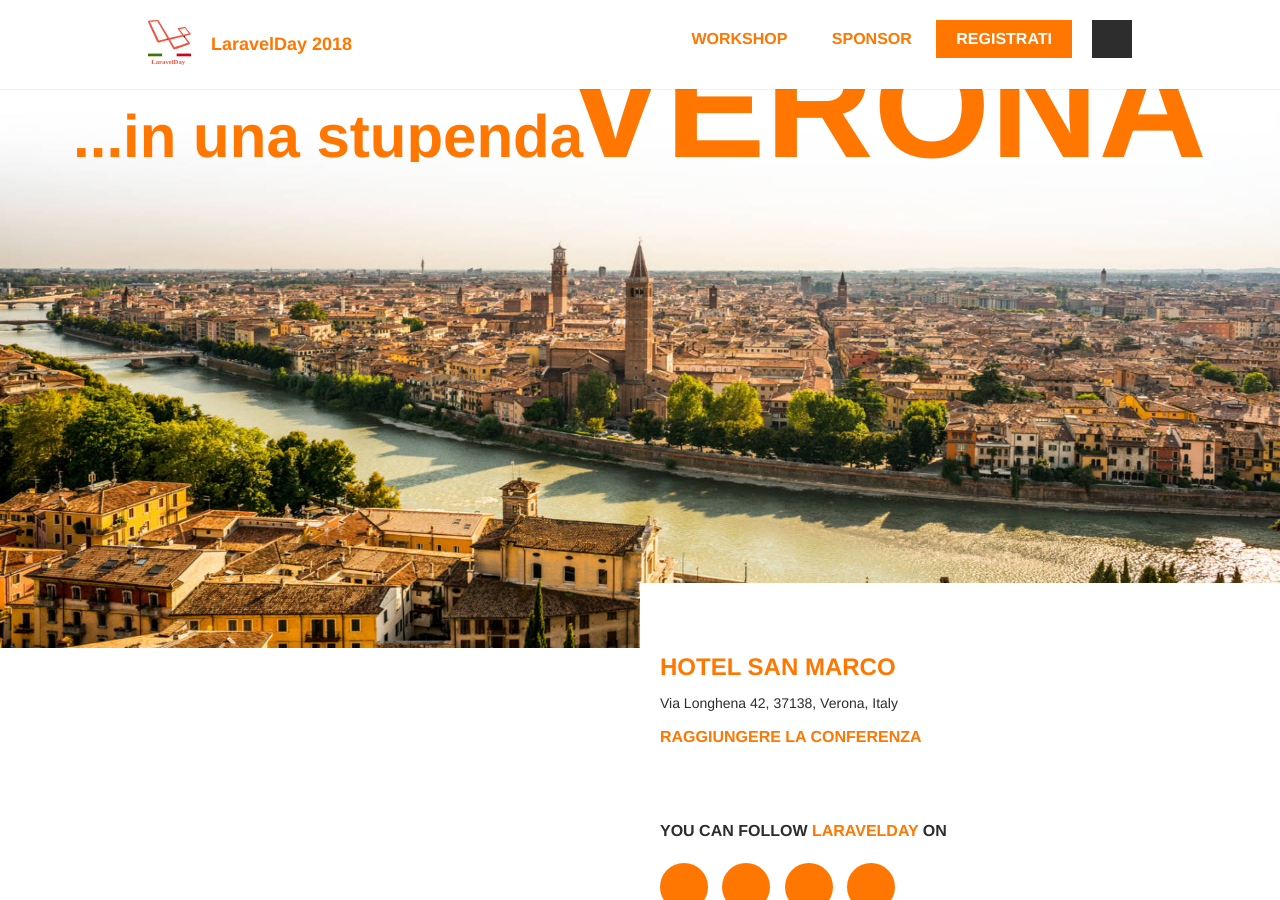
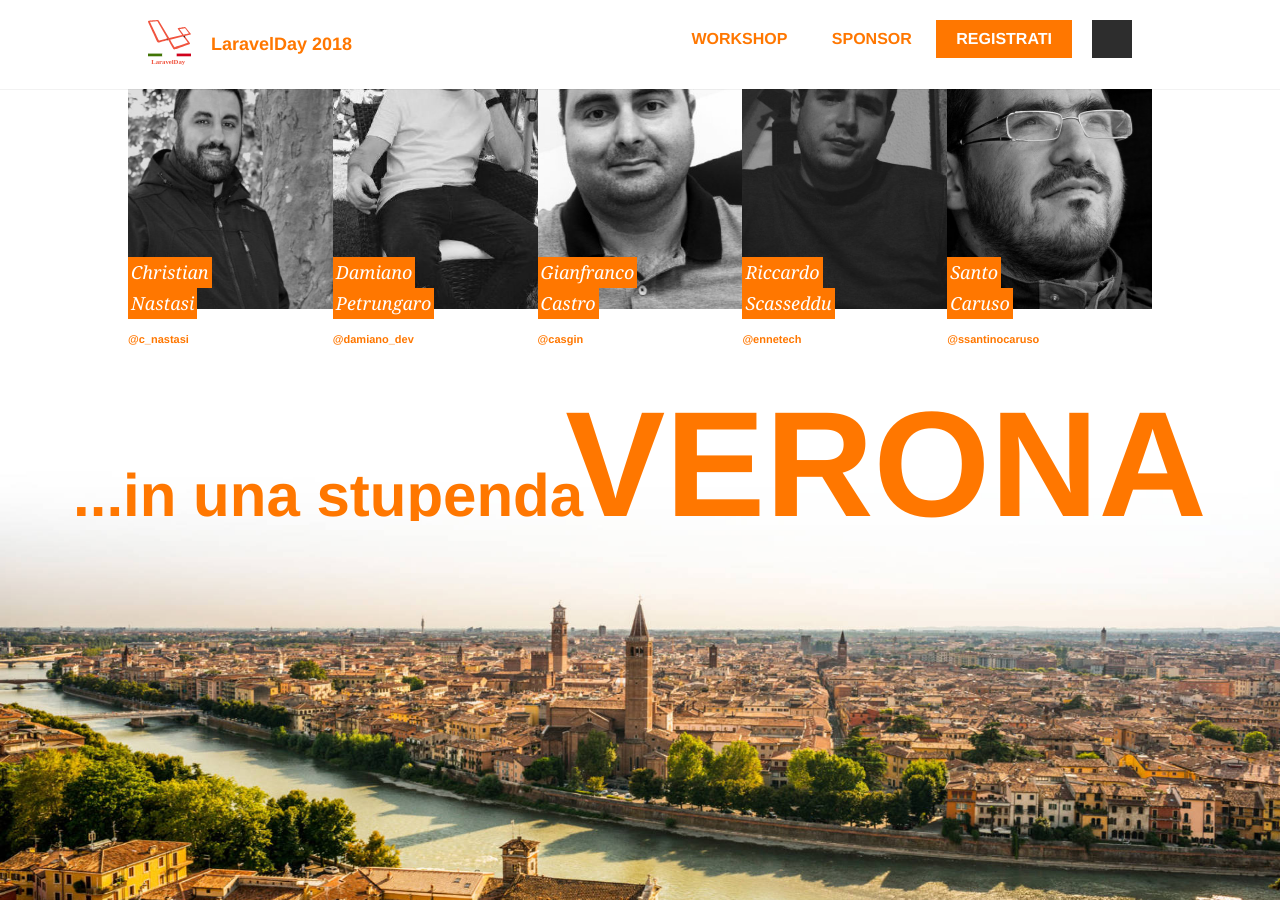
Before and after one commit to GrUSP/2018.laravelday.it, a Jekyll site: the page built from index.html, in a window 1280 px wide and 900 px high, scrolled down 1823 px. Built offline with Jekyll 4.4.1, drawn with Linux system fonts in a browser that asks for light colours; some web fonts are replaced; comment, search, counter and statistics services are not loaded; some of the changed lines change nothing that is shown.

Commit message:
Add confirmed speakers and talks (first batch)

```diff
--- a/_data/speakers.yml
+++ b/_data/speakers.yml
@@ -1,10 +1,42 @@
 # place images in:
 # img/conf-name/speaker/file.jpg
 list:
-#  -
-#    id: christopher-pecoraro
-#    description:
-#    image: christopher-pecoraro.jpg
-#    first_name: Christopher
-#    last_name: Pecoraro
-#    twitter: chris__pecoraro
+  -
+    id: christian-nastasi
+    description:
+    image: christian-nastasi.jpg
+    first_name: Christian
+    last_name: Nastasi
+    twitter: c_nastasi
+
+  -
+    id: damiano-petrungaro
+    description:
+    image: damiano-petrungaro.jpg
+    first_name: Damiano
+    last_name: Petrungaro
+    twitter: damiano_dev
+
+  -
+    id: gianfranco-castro
+    description:
+    image: gianfranco-castro.jpg
+    first_name: Gianfranco
+    last_name: Castro
+    twitter: casgin
+
+  -
+    id: riccardo-scasseddu
+    description:
+    image: riccardo-scasseddu.jpg
+    first_name: Riccardo
+    last_name: Scasseddu
+    twitter: ennetech
+
+  -
+    id: santo-caruso
+    description:
+    image: santo-caruso.jpg
+    first_name: Santo
+    last_name: Caruso
+    twitter: ssantinocaruso
--- a/_data/talks.yml
+++ b/_data/talks.yml
@@ -1,6 +1,65 @@
-#-
-#  speaker_id:
-#    - christopher-pecoraro
-#  title: "RESTful API: la novità in Laravel 5.5"
-#  extract: >
-#    Laravel 5.5 ha aggiunto alcune cose per aiutarci a creare più velocemente la basi di un API restful. Per esempio, adesso i transformer sono stati integrati, quindi non c'è più bisogno di includere Fractal. Questa talk parlerà degli step necessari per creare un'API RESTful semplice partendo da zero, usando la varie novità.
+-
+  speaker_id:
+    - christian-nastasi
+  title: Modern PHP development with Laravel 5.6
+  extract: >
+    In soli 5 anni il mondo PHP si è rivoluzionato completamente. Prima di allora veniva considerato un semplice
+    linguaggio di scripting per siti web di piccole dimensioni. Ora ha guadagnato a tutti gli effetti lo status di
+    linguaggio di programmazione per professionisti da utilizzare all’interno di contesti Enterprise.
+    Tutto nacque grazie a Composer ed il suo gestore delle dipendenze. Da quel momento in poi la community ha potuto
+    condividere librerie open source con una facilità mai vista prima, creando un campo fertile e dando spazio
+    all’innovazione. Tra i principali utilizzatori delle novità introdotte vi è sicuramente Laravel, il framework
+    backend con piu star su GitHub e tutt’ora in fortissima crescita. In questo talk faremo un overview sulle principali
+    metodologie di sviluppo moderne. Si passerà dal TDD al Continuous Integration, continuando per Clean Code, Object
+    Calisthenics, principi di Domain Driven Design ed Architettura Esagonale.
+
+-
+  speaker_id:
+    - damiano-petrungaro
+  title: Modern PHP development with Laravel 5.6
+  extract: >
+    In soli 5 anni il mondo PHP si è rivoluzionato completamente. Prima di allora veniva considerato un semplice
+    linguaggio di scripting per siti web di piccole dimensioni. Ora ha guadagnato a tutti gli effetti lo status di
+    linguaggio di programmazione per professionisti da utilizzare all’interno di contesti Enterprise.
+    Tutto nacque grazie a Composer ed il suo gestore delle dipendenze. Da quel momento in poi la community ha potuto
+    condividere librerie open source con una facilità mai vista prima, creando un campo fertile e dando spazio
+    all’innovazione. Tra i principali utilizzatori delle novità introdotte vi è sicuramente Laravel, il framework
+    backend con piu star su GitHub e tutt’ora in fortissima crescita. In questo talk faremo un overview sulle principali
+    metodologie di sviluppo moderne. Si passerà dal TDD al Continuous Integration, continuando per Clean Code, Object
+    Calisthenics, principi di Domain Driven Design ed Architettura Esagonale.
+
+-
+  speaker_id:
+    - gianfranco-castro
+  title: Sviluppare API con Laravel e Serverless su AWS
+  extract: >
+    Una della più grandi innovazioni legate al cloud computing è sicuramente rappresentato dall'ecosistema Serverless
+    cui negli ultimi anni abbiamo assistito a una grande diffusione di questo paradigma di sviluppo.
+    Il serverless è un ecosistema di servizi e metodi di progettazione dai confini molto ampi e che necessita di un
+    certo spirito critico per essere inquadrato nel modo giusto e impiegato nei propri progetti.
+    Nel caso di un'applicazione Laravel su Serverless in ambiente AWS occorre adottare qualche accorgimento e
+    configurazione per utilizzarne a pieno i vantaggi.
+    In questo talk vedremo come sviluppare un API REST completa di feature come autenticazione JWT, rate-limit, cache
+    e best practice e vederla girare su un'ambiente AWS Serveless; si affronterà anche come monitorarne il
+    funzionamento, progeettare ed effettuare i test, per avere API sempre "up & running"
+
+-
+  speaker_id:
+    - riccardo-scasseddu
+  title: Deploying Laravel from dev to production
+  extract: >
+    Writing good software is only half the effort that is needed to make it available to the public. In this session
+    we are going to look at what are the most common strategies to deploy a laravel application in a local,
+    self-hosted, paas and iaas envrioments comparing all the points to allow better understanding of why some solutions
+    are better than others in specific situation. Particolar attention will be made to the dev environment and how we
+    can ensure that it's the closest as production to avoid all the common pitfalls that we should have know of.
+
+-
+  speaker_id:
+    - santo-caruso
+  title: Docker for PHP Developers
+  extract: >
+    Parleremo di come configurare e utilizzare Docker in un progetto Laravel per uno sviluppatore che si inserisce in
+    un nuovo Team per la prima volta. Prendedermo come esempio alcuni progetti già pre-costituiti come Laravel Homestead
+    e Laradock fino ad arrivare ad a costruire un ambiente docker più strutturato con Laravel, Redis, Memcached, Laravel
+    Echo Server per avere un ambiente facilmente deployable sul cloud.
```
Also changed, not shown: img/laravelday/speaker/christian-nastasi.jpg (added), img/laravelday/speaker/damiano-petrungaro.jpg (added), img/laravelday/speaker/gianfranco-castro.jpg (added), img/laravelday/speaker/riccardo-scasseddu.jpg (added), img/laravelday/speaker/santo-caruso.jpg (added).
